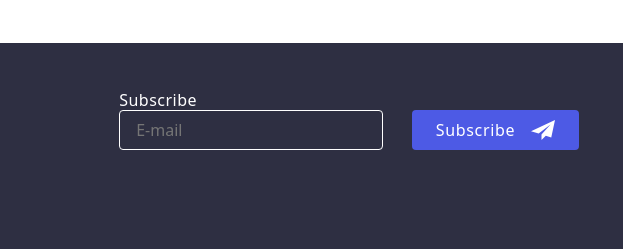
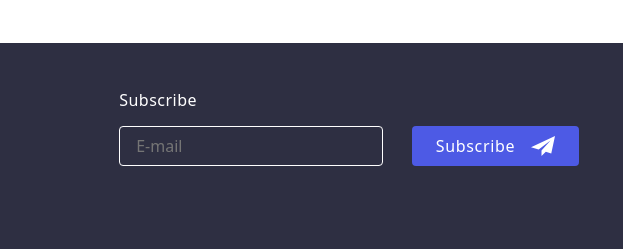
Before and after one commit to MariaZhantal/goit-markup-hw-06, a plain HTML site: page index.html in a window 1280 px wide. Shown: the part 2887-3136 px from the top of the page, 657-1280 px from the left. Drawn offline with nearby package versions, Linux system fonts and the light colour scheme.

Commit message:
Update index.html

```diff
--- a/index.html
+++ b/index.html
@@ -555,7 +555,7 @@
           </div>
           <div class="form">
             <b class="footer-heading">Subscribe</b>
-            <form>
+            <form class="form-footer">
               <label>
                 <input
                   class="input-email"
```
